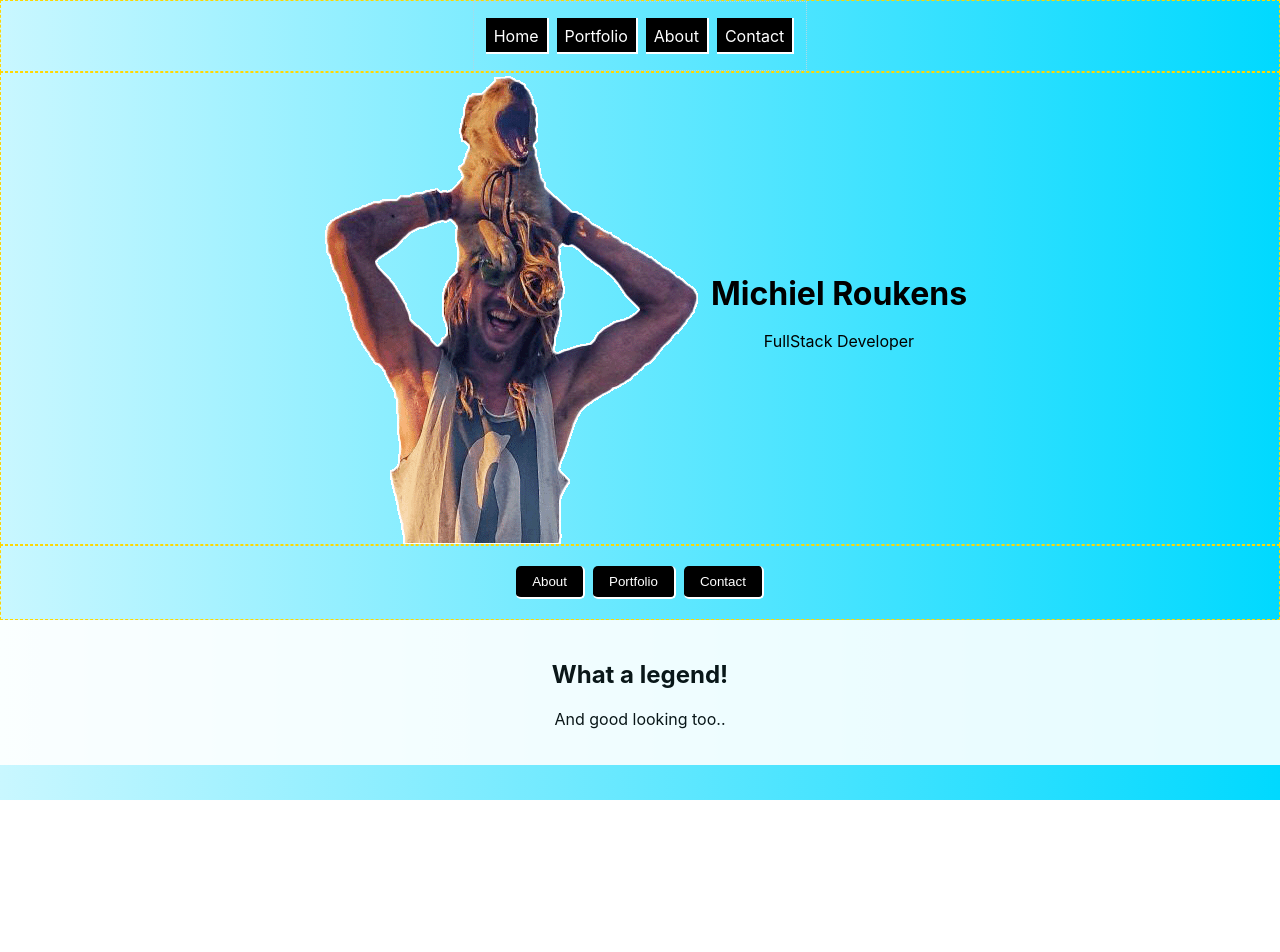
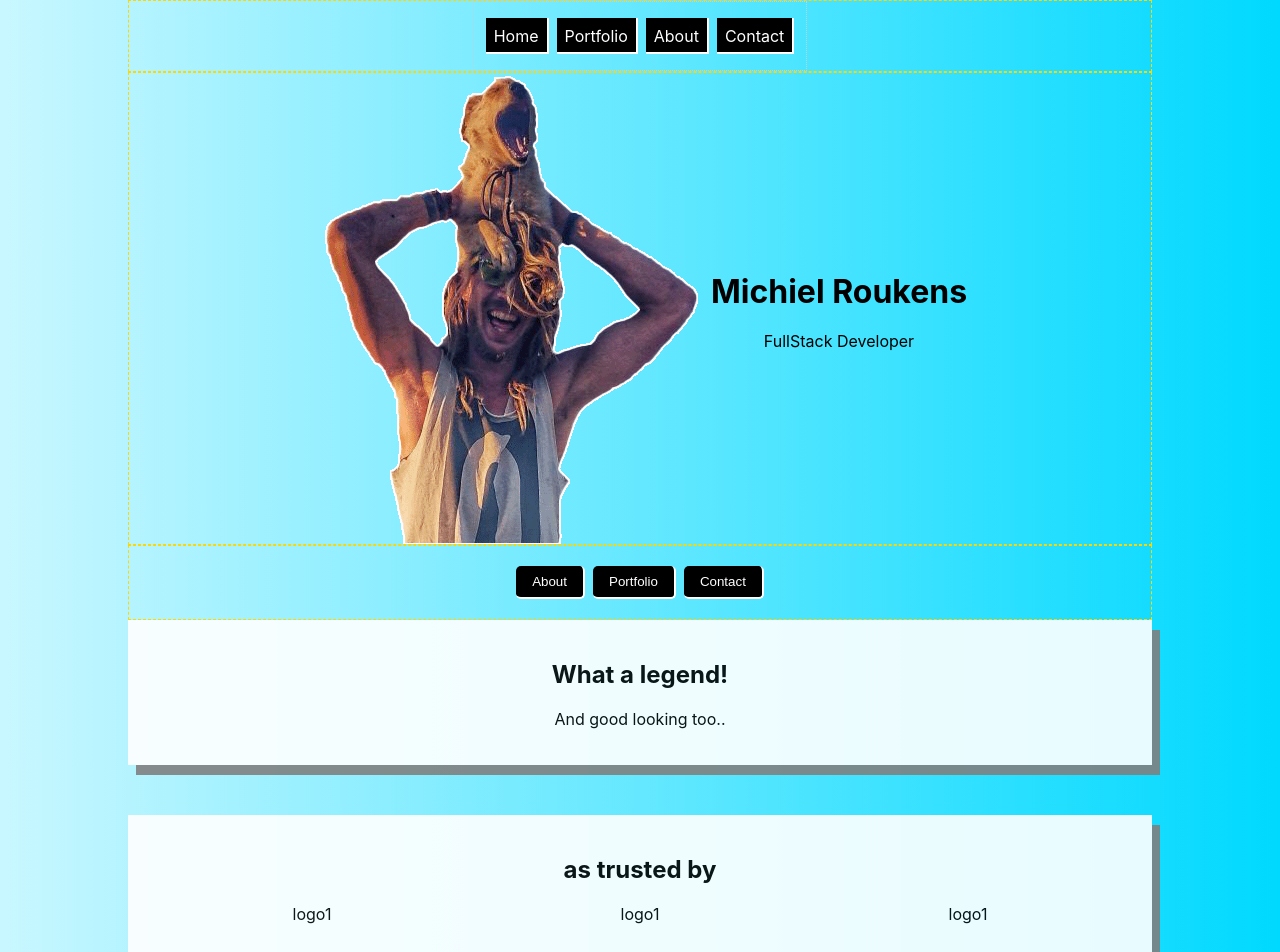
Before and after one commit to arejasverduras/portfolio, a React (Create React App) app: page / in a window 1280 px wide. Shown: the top 952 px of the page. Before the commit the page ends 800 px from the top, so only its background shows below. Built offline with nearby package versions, Linux system fonts and the light colour scheme.

Commit message:
add optionalLogoSection and style

```diff
--- a/src/App.css
+++ b/src/App.css
@@ -4,6 +4,8 @@ body {
 
 .App {
   text-align: center;
+  max-width: 1024px;
+  margin: 0px auto;
 }
 
 
@@ -88,8 +90,25 @@ nav a {
   border-bottom: 2px solid white;
 }
 
-.optionalTextSection {
+.optionalTextSection, .optionalLogoSection {
   background-color: white;
   padding: 20px;
   opacity: 0.9;
+  box-shadow: gray 8px 10px;
 }
+
+.optionalLogoSection {
+  margin-top: 50px;
+  margin-bottom: 30px;
+}
+
+.logoList {
+  display: flex;
+  list-style-type: none;
+  justify-content: space-around;
+  padding-inline-start: 0;
+}
+
+.logoList li {
+
+}
--- a/src/components/Hero/HeroOptionalText/HeroOptionalText.js
+++ b/src/components/Hero/HeroOptionalText/HeroOptionalText.js
@@ -2,9 +2,19 @@ import React from 'react';
 
 export const HeroOptionalText = (props) =>{
     return (
+        <>
         <section className='optionalTextSection' id="heroOptionalText">
             <h2>What a legend!</h2>
             <p>And good looking too..</p>
         </section>
+        <section className='optionalLogoSection' id="heroOptionalText">
+                <h2>as trusted by</h2>
+                <ul className='logoList'>
+                    <li>logo1</li>
+                    <li>logo1</li>
+                    <li>logo1</li>
+                </ul>
+        </section>
+        </>
     )
 }
```
